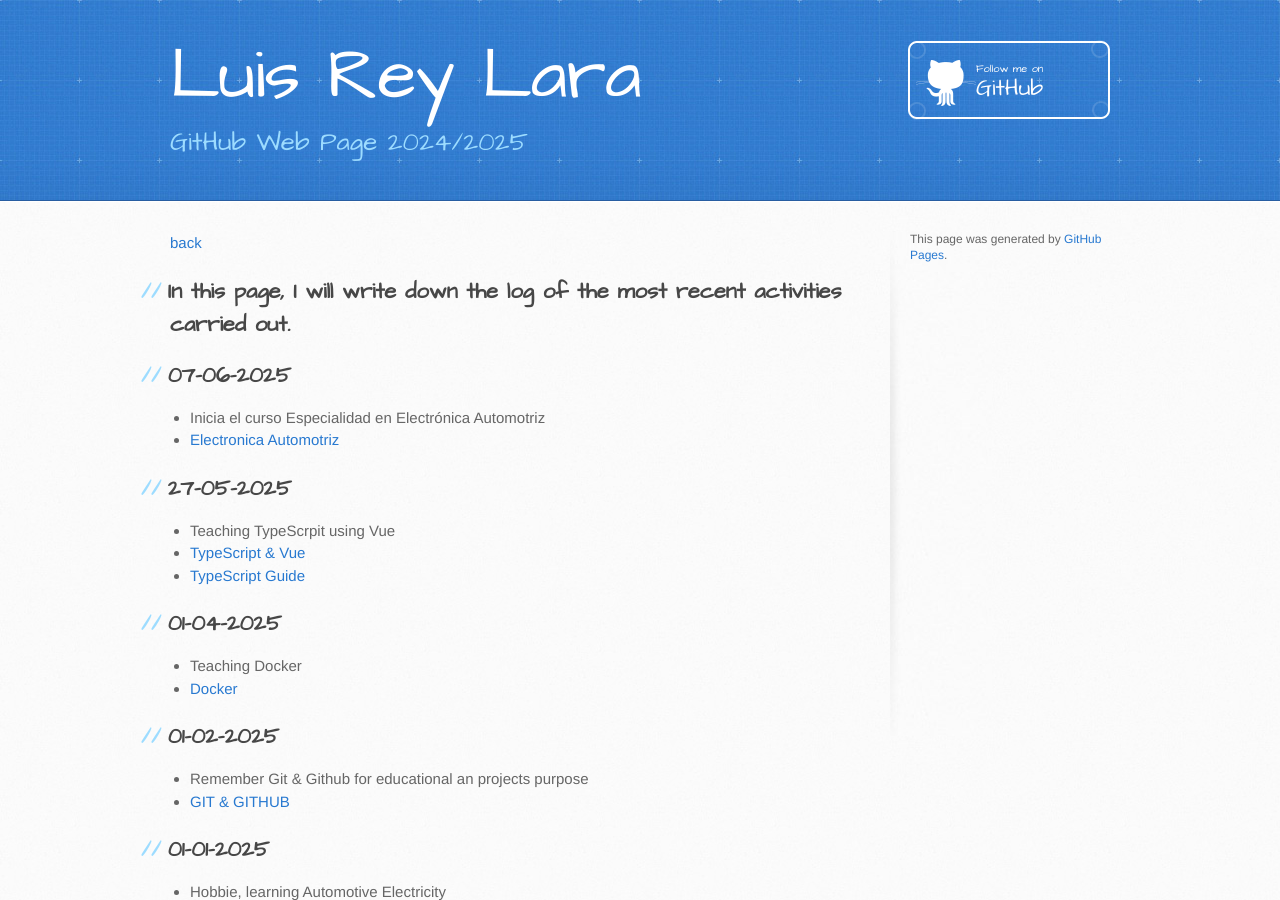
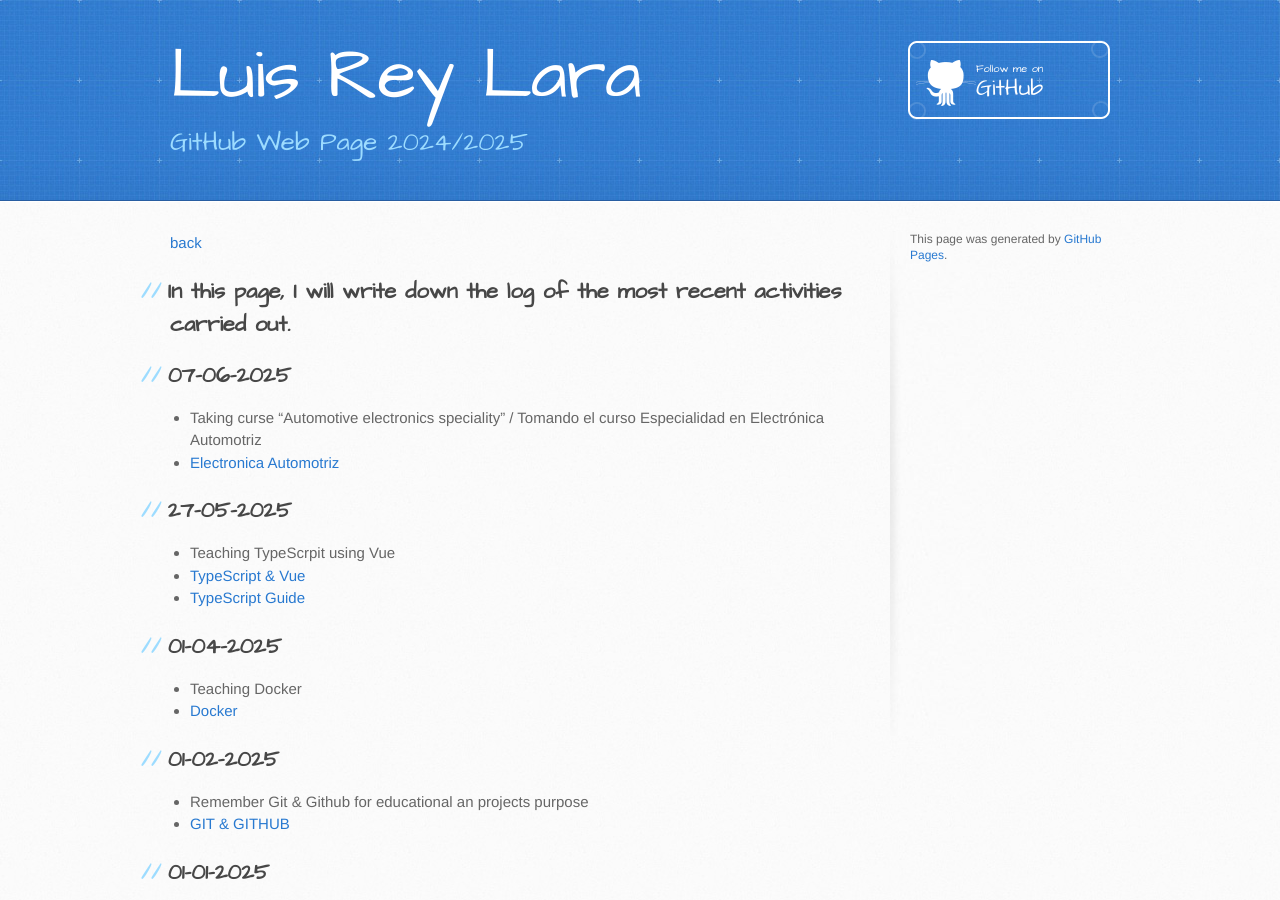
Before and after one commit to luisreylara/luisreylara.github.io, a Jekyll site: the page built from docs/another-page.md, in a window 1280 px wide and 900 px high. Built offline with Jekyll 4.4.1, drawn with Linux system fonts in a browser that asks for light colours.

Commit message:
Update another-page.md

```diff
--- a/docs/another-page.md
+++ b/docs/another-page.md
@@ -6,7 +6,7 @@ layout: default
 ## In this page, I will write down the log of the most recent activities carried out.
 
 ## 07-06-2025
-* Inicia el curso Especialidad en Electrónica Automotriz
+* Taking curse "Automotive electronics speciality" / Tomando el curso Especialidad en Electrónica Automotriz
 * [Electronica Automotriz ](https://github.com/luisreylara/ElectronicaAutomotriz)
 
 
```
